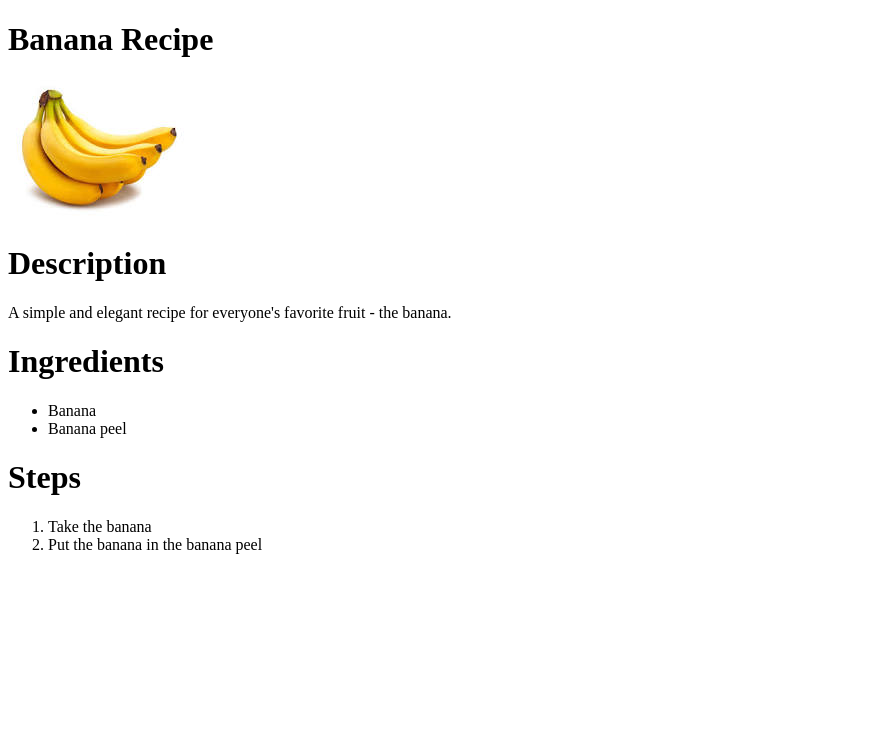
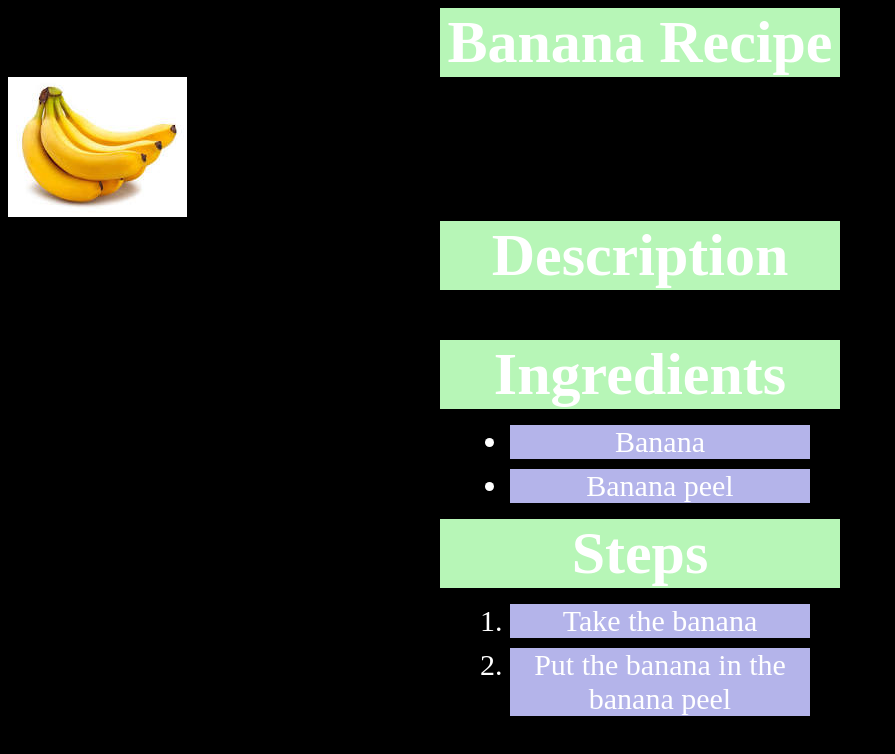
Before and after one commit to jojoshi1034/odin-recipes, a plain HTML site: page recipes/banana.html in a window 1280 px wide. Shown: the whole page, without its empty margins (0-895 px from the left). Drawn offline with Linux system fonts and the light colour scheme.

Commit message:
Mess around with colors and css

```diff
--- a/recipes/banana.html
+++ b/recipes/banana.html
@@ -4,6 +4,7 @@
     <head>
         <meta charset = "UTF-8">
         <title> Banana recipe </title>
+        <link rel = "stylesheet" href = "../style.css">
     </head>
 
     <body>
--- /dev/null
+++ b/style.css
@@ -0,0 +1,21 @@
+body {
+    background-color: black;
+}
+
+h1 {
+    background-color: rgb(183, 246, 183);
+    color: white;
+    font-size: 60px;
+    text-align: center;
+    width: 400px;
+    margin: auto;
+}
+
+li {
+    background-color: rgb(180, 180, 234);
+    color: white;
+    font-size: 30px;
+    margin: 10px auto;
+    width: 300px;
+    text-align: center;
+}
```
Also changed, not shown: index.html (+1 -0 lines), recipes/watermelon.html (+1 -1 lines).
